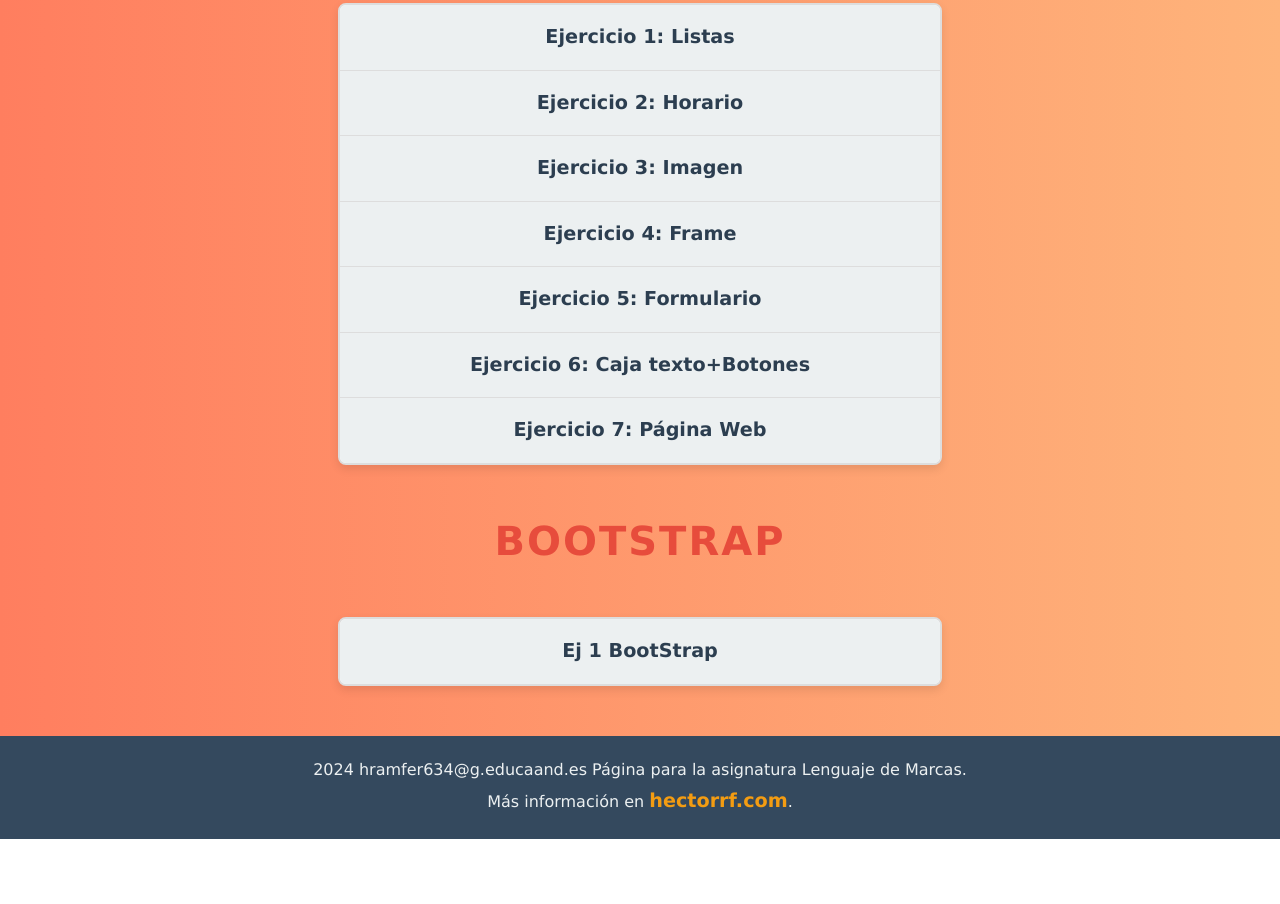
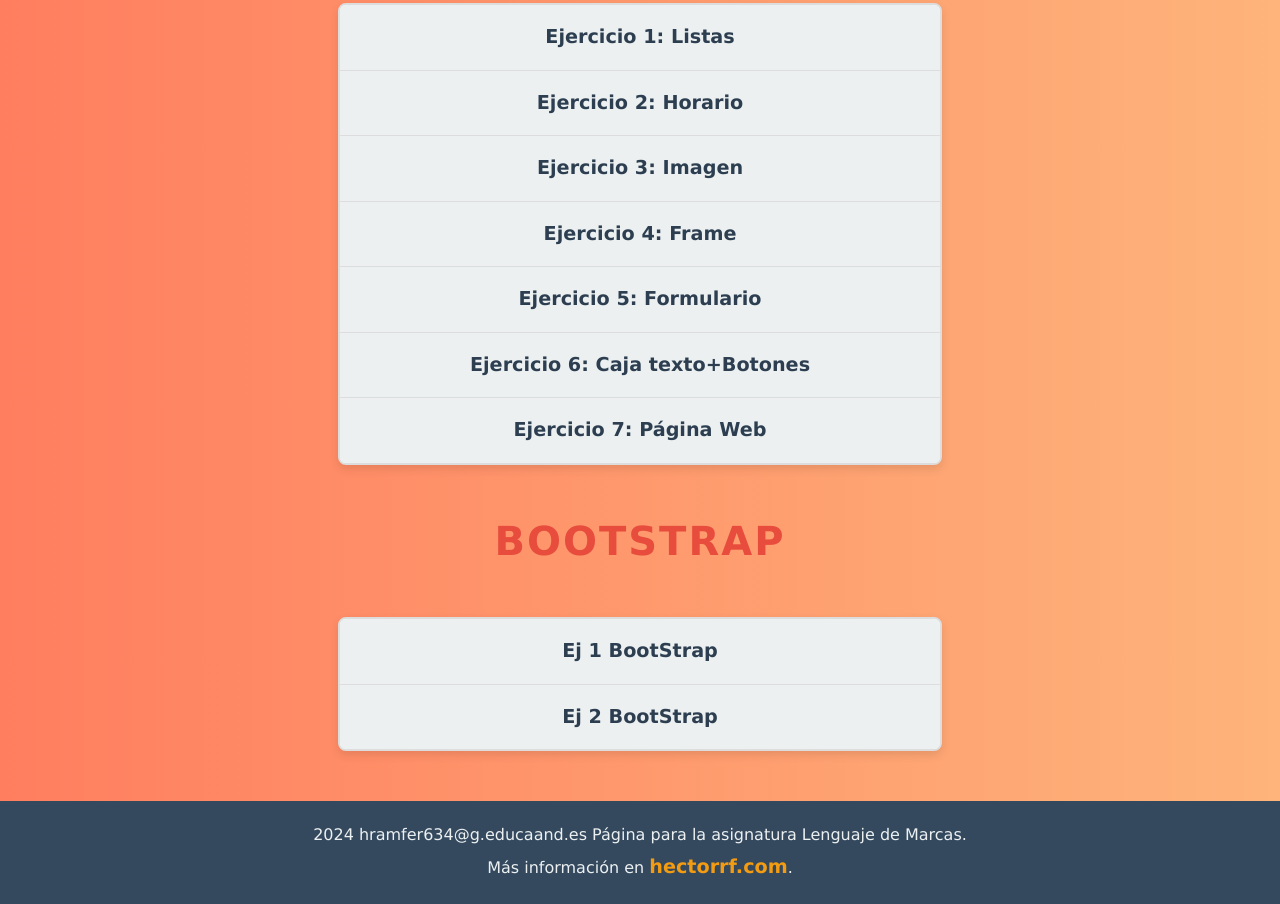
Before and after one commit to hectorrfdezz/HTML, a plain HTML site: page index.html in a window 1280 px wide. Shown: the part 866-1770 px from the top of the page. Before the commit the page ends 1705 px from the top, so only its background shows below. Drawn offline with Linux system fonts and the light colour scheme.

Commit message:
Update index.html

```diff
--- a/index.html
+++ b/index.html
@@ -133,6 +133,7 @@
     <h3>BootStrap</h3>
     <ul>
     <li><a href="https://hectorrfdezz.github.io/HTML/TEMA 3/Ejercicio1BS.html">Ej 1 BootStrap</a></li>
+    <li><a href="https://hectorrfdezz.github.io/HTML/TEMA 3/Ejercicio2BS.html">Ej 2 BootStrap</a></li>
     </ul>
 
     <footer>
```
